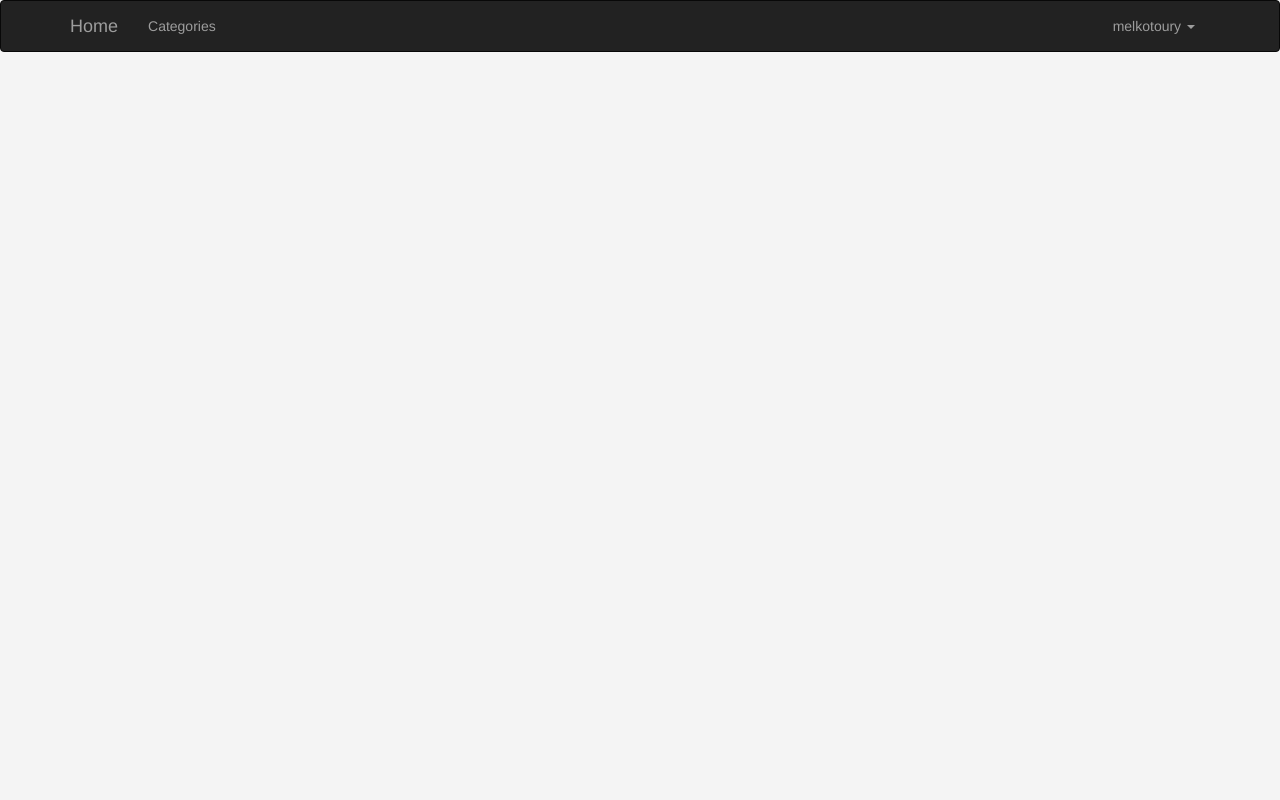
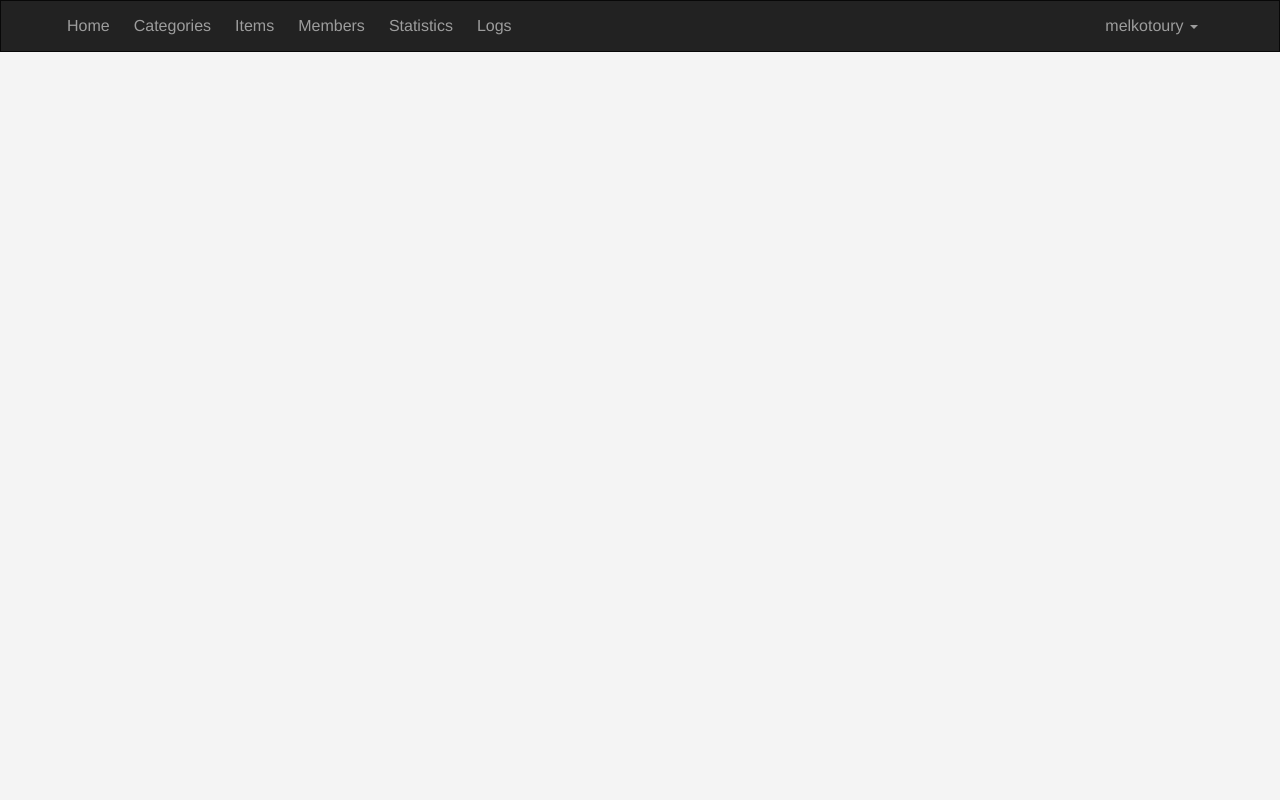
Before and after one commit to melkotoury/ecommerceZero, a PHP site: page /init.php in a window 1280 px wide. Run offline with PHP 8.4, Linux system fonts and the light colour scheme.

Commit message:
added some style to the navbar

```diff
--- a/admin/includes/languages/en.php
+++ b/admin/includes/languages/en.php
@@ -9,12 +9,20 @@
 
 function lang($phrase){
 	static $lang=array(
-			//Dashboard Phrases
-            'HOME_ADMIN'=>'Home',
-            'CATEGORIES'=>'Categories',
-            ''=>'',
-            ''=>'',
-            ''=>''
+			//Dashboard Navbar Phrases
+            'HOME_ADMIN'    =>'Home',
+            'CATEGORIES'    =>'Categories',
+            'ITEMS'         =>'Items',
+            'MEMBERS'       =>'Members',
+            'STATISTICS'    =>'Statistics',
+            'LOGS'          =>'Logs',
+            ''              =>'',
+            ''              =>'',
+            ''              =>'',
+            ''              =>'',
+            ''              =>'',
+            ''              =>''
+
 		);
 	return $lang[$phrase];
 }
--- a/admin/includes/templates/navbar.php
+++ b/admin/includes/templates/navbar.php
@@ -14,7 +14,12 @@
     <!-- Collect the nav links, forms, and other content for toggling -->
     <div class="collapse navbar-collapse" id="app-nav">
       <ul class="nav navbar-nav">
-        <li ><a href="#">Categories </a></li>
+        <li ><a href="#"><?php echo lang('CATEGORIES') ?> </a></li>
+        <li ><a href="#"><?php echo lang('ITEMS') ?> </a></li>
+        <li ><a href="#"><?php echo lang('MEMBERS') ?> </a></li>
+        <li ><a href="#"><?php echo lang('STATISTICS') ?> </a></li>
+        <li ><a href="#"><?php echo lang('LOGS') ?> </a></li>
+
 
       </ul>
 
--- a/admin/layout/css/backend.css
+++ b/admin/layout/css/backend.css
@@ -1,6 +1,7 @@
 /* Start Main Rules*/
 body{
     background-color: #F4F4F4;
+    font-size: 16px;
 }
 /* End Main Rules*/
 /* Start Login Form */
@@ -26,3 +27,35 @@ body{
 }
 
 /* End Login Form */
+/* Start Bootstrap Edits */
+.navbar{
+    border-radius: 0px;
+    margin-bottom: 0px;
+}
+.nav>li>a,
+.navbar-brand {
+    padding: 15px 12px;
+}
+.navbar-brand{
+    font-size: 1em;
+}
+.navbar-inverse .navbar-nav>.open>a,
+.navbar-inverse .navbar-nav>.open>a:focus,
+.navbar-inverse .navbar-nav>.open>a:hover,
+.dropdown-menu{
+    background-color: #3498db;
+}
+.dropdown-menu{
+    min-width: 180px;
+    padding: 0px;
+    font-size: 1em;
+    border: none;
+    border-radius: 0px;
+}
+.dropdown-menu > li > a {
+    color: #fff;
+    padding: 10px 15px;
+}
+
+
+/* End Bootstrap Edits */
```
